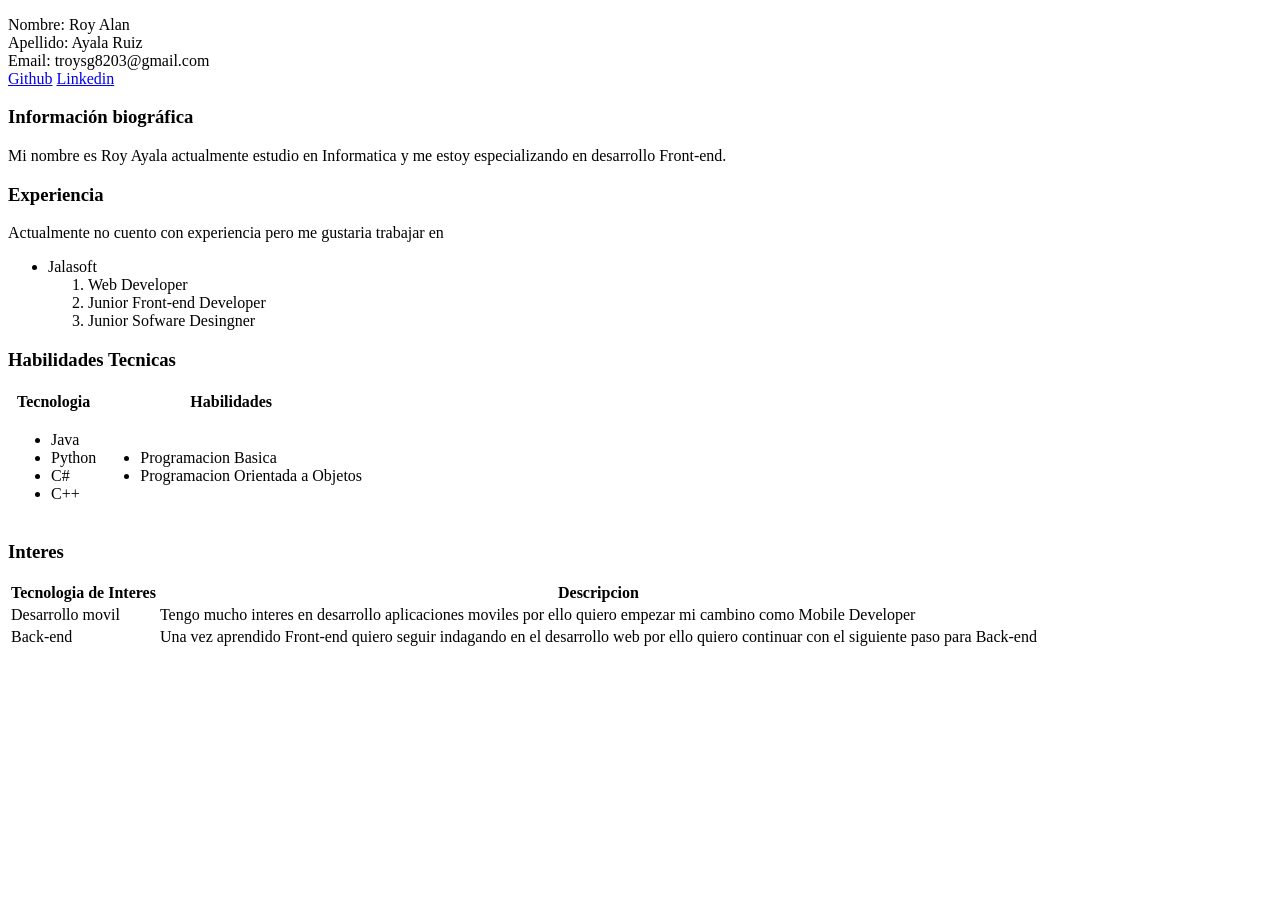
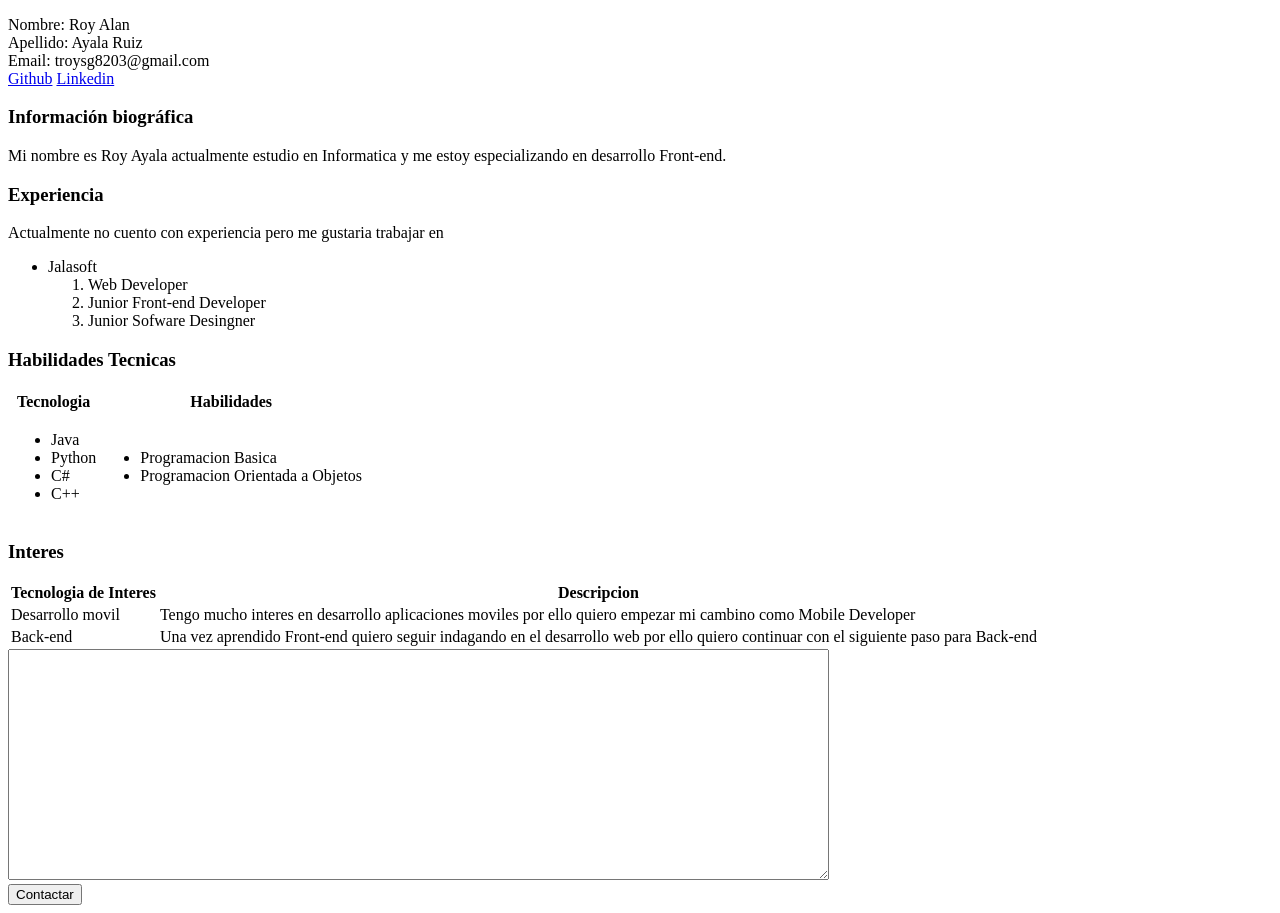
Before and after one commit to Troy8203/mi-cv, a plain HTML site: page my-cv.html in a window 1280 px wide. Shown: the part 105-1018 px from the top of the page. Before the commit the page ends 800 px from the top, so only its background shows below. Drawn offline with Linux system fonts and the light colour scheme.

Commit message:
add button and textarea

```diff
--- a/my-cv.html
+++ b/my-cv.html
@@ -73,5 +73,10 @@
             <td>Una vez aprendido Front-end quiero seguir indagando en el desarrollo web por ello quiero continuar con el siguiente paso para Back-end</td>
         </tr>
     </table>
+    <form>
+        <textarea cols="100" rows="15"></textarea>
+        <br>
+        <input type="button" value="Contactar">
+    </form>
 </body>
 </html>
```
